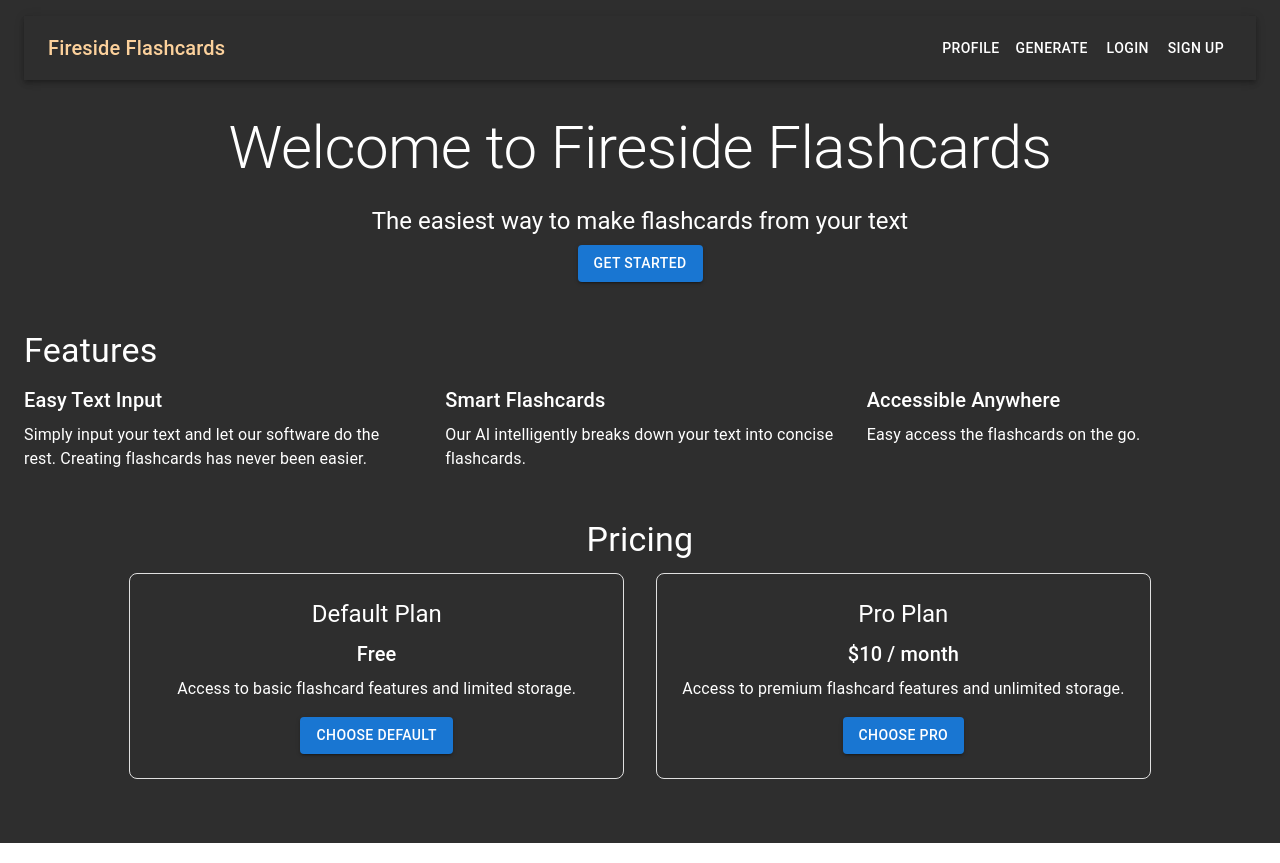
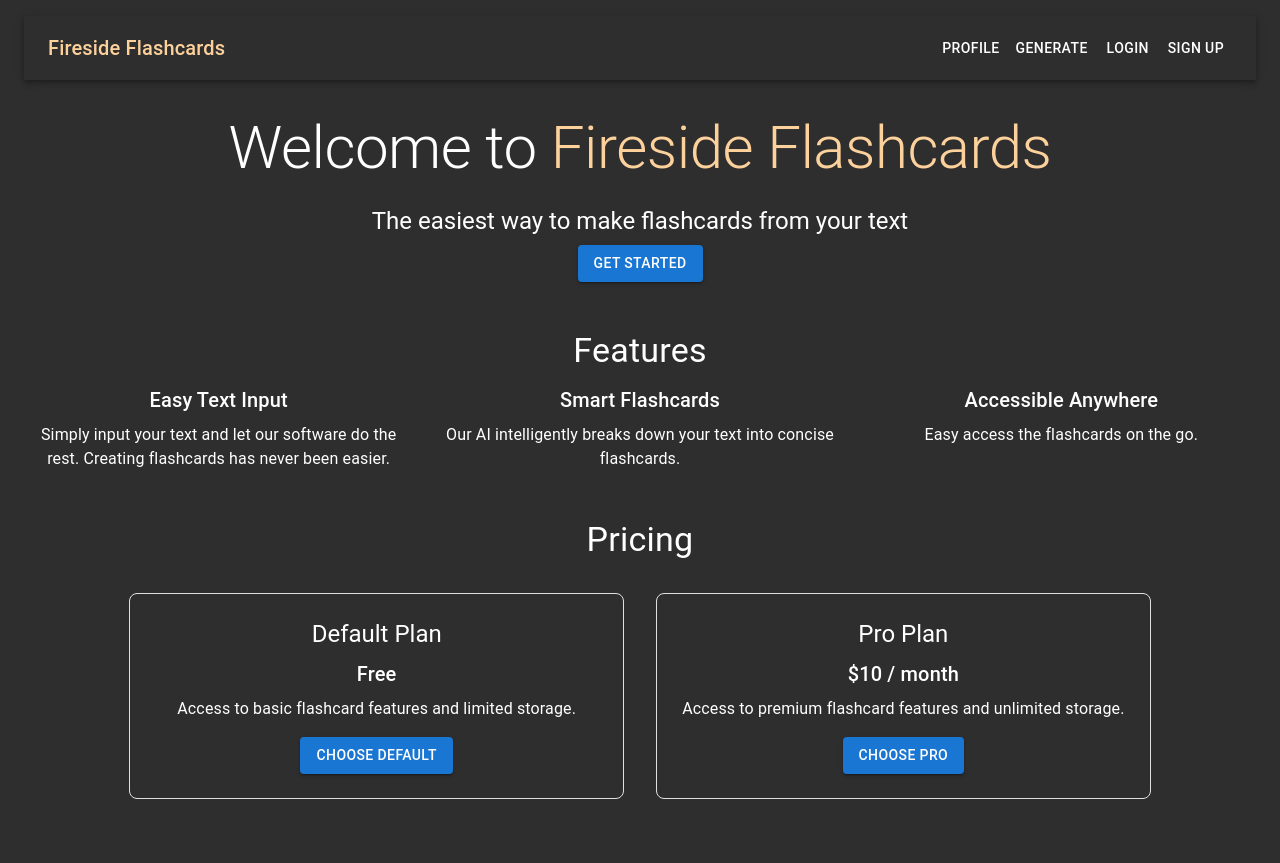
Before and after one commit to aashishdhanani/fireside-flashcards, a Next.js app: page / in a window 1280 px wide. Built offline with nearby package versions, Linux system fonts and the light colour scheme; no server answers.

Commit message:
title color

```diff
--- a/app/page.js
+++ b/app/page.js
@@ -69,7 +69,7 @@ export default function Home() {
         }}
       >
         <Typography variant="h2" sx={{ color: 'white' }} gutterBottom>
-          Welcome to Fireside Flashcards
+          Welcome to <span style={{ color: '#FCD19C' }}> Fireside Flashcards</span>
         </Typography>
         <Typography variant="h5" sx={{ color: 'white' }} gutterBottom>
           {' '}
@@ -79,7 +79,7 @@ export default function Home() {
           Get Started
         </Button>
       </Box>
-      <Box sx = {{my: 6, color: 'white'}}>
+      <Box sx = {{textAlign: 'center', my: 6, color: 'white'}}>
         <Typography variant="h4" sx={{ color: 'white' }} components="h2" gutterBottom>
           Features
         </Typography>
@@ -110,7 +110,7 @@ export default function Home() {
 
       {/* Pricing Section */}
       <Box sx={{ my: 6, textAlign: 'center', color: 'white' }}>
-        <Typography variant="h4" component="h2" gutterBottom>Pricing</Typography>
+        <Typography variant="h4" component="h2" gutterBottom sx={{ my: 4 }}>Pricing</Typography>
         <Grid container spacing={4} justifyContent="center">
           {/* Pricing plans */}
           <Grid item xs={12} sm={6} md={5}>
```
